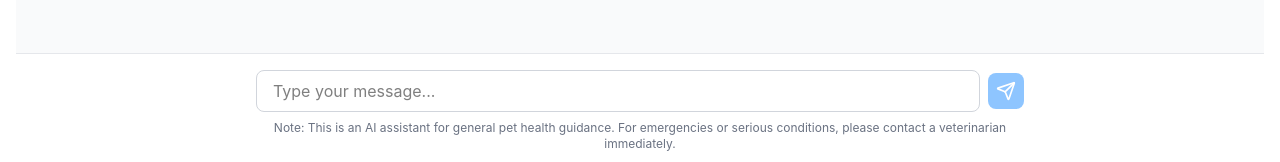
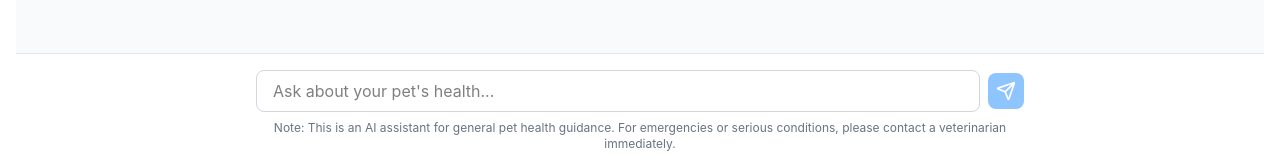
Before and after one commit to pinky2004-dot/pet-health-ai, a React (Vite) app: page /chat in a window 1280 px wide. Shown: the part 720-882 px from the top of the page. Built offline with nearby package versions, Linux system fonts and the light colour scheme.

Commit message:
changed the layout of chat UI

```diff
--- a/src/pages/Chat.jsx
+++ b/src/pages/Chat.jsx
@@ -141,7 +141,7 @@ function Chat() {
               type="text"
               value={inputValue}
               onChange={handleInputChange}
-              placeholder="Type your message..."
+              placeholder="Ask about your pet's health..."
               className="flex-1 border border-gray-300 rounded-lg px-4 py-2 focus:outline-none focus:ring-2 focus:ring-blue-500"
               disabled={isLoading}
             />
```
